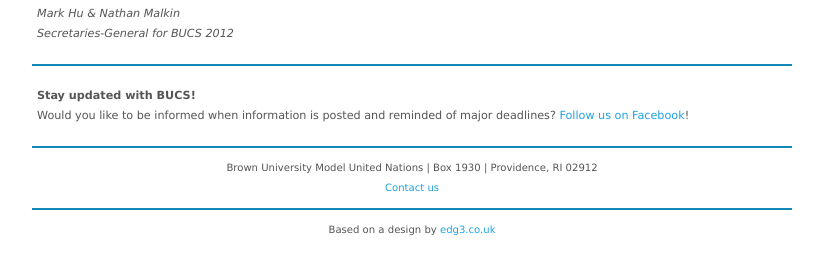
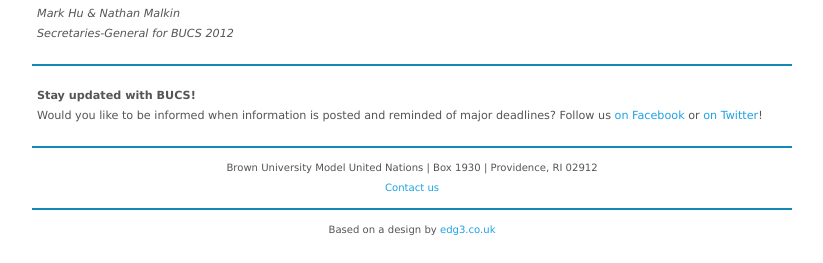
Before and after one commit to nmalkin/bucs, a Django app: template templates/index.html in a window 1280 px wide. Shown: the part 1015-1278 px from the top of the page, without its empty margins (228-1051 px from the left). Run offline with Django 3.2, Linux system fonts and the light colour scheme; the template is opened without the code that fills it, so the values that code supplies are empty.

Commit message:
Include link to Twitter

```diff
--- a/templates/index.html
+++ b/templates/index.html
@@ -91,8 +91,10 @@
 <p>
 	<b>Stay updated with BUCS!</b><br /> Would you like to be informed
     when information is posted and reminded of major deadlines?
+	Follow us
     <a href="http://www.facebook.com/pages/Brown-University-Crisis-Simulation-BUCS/159771590750167"
-		onclick="return facebook();">Follow us on Facebook</a>!
+		onclick="return facebook();">on Facebook</a>
+	or <a href="https://twitter.com/BrownCrisis">on Twitter</a>!
 </p>
 
 <iframe id="facebook_frame"
```
